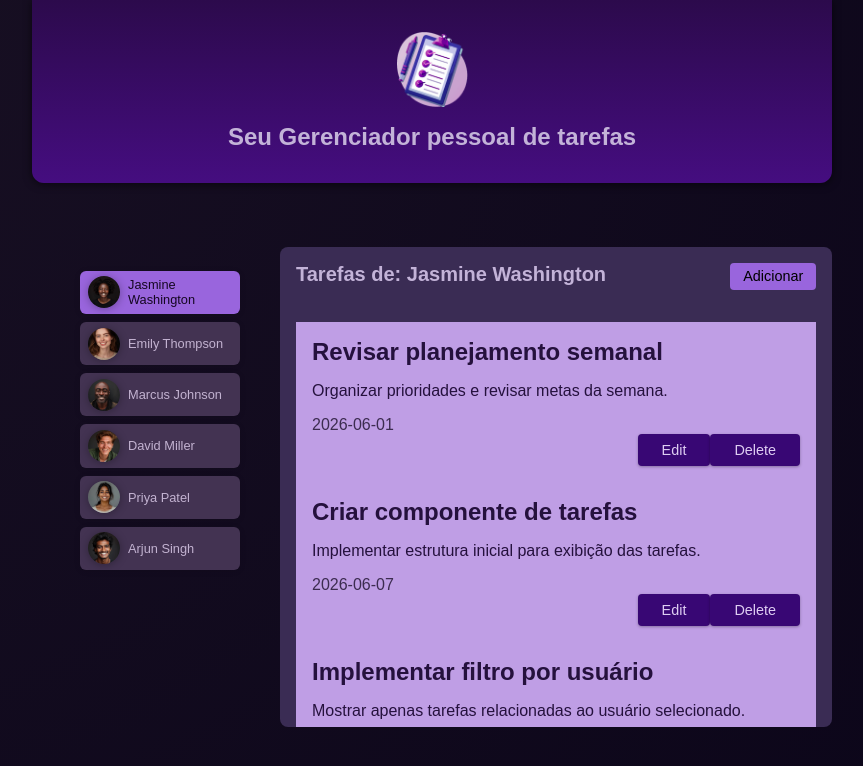
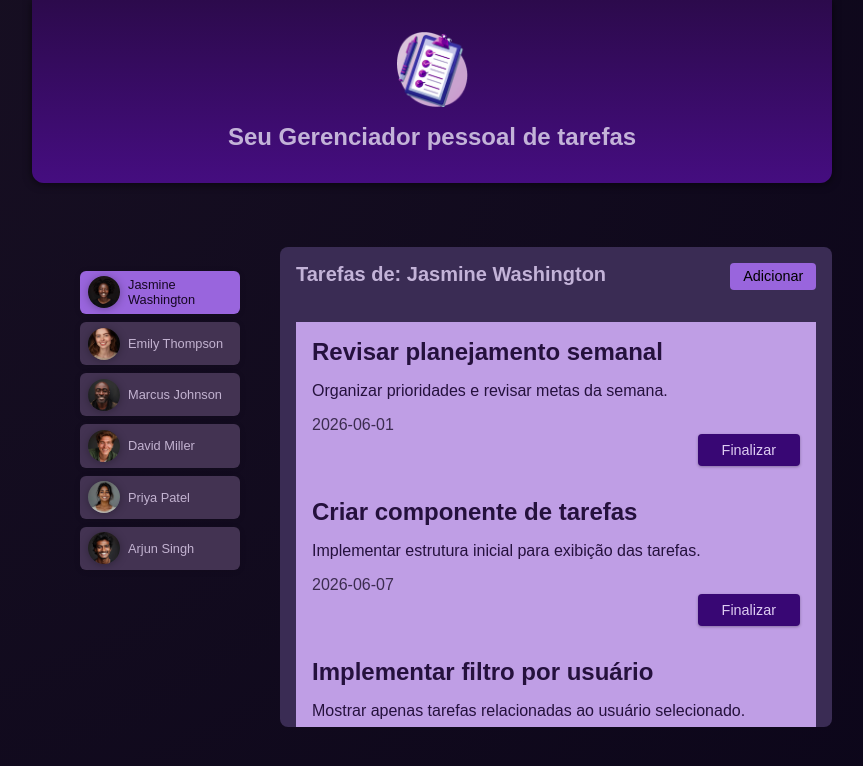
Before and after one commit to jbrunomf/tudu, an Angular app: page / in a window 1280 px wide. Both pictures are taken after a click on the button "Jasmine Washington". Shown: the top 766 px of the page, without its empty margins (208-1071 px from the left). Built offline with nearby package versions, Linux system fonts and the light colour scheme.

Commit message:
Add task completion functionality with event emission and filtering

```diff
--- a/src/app/tasks/task/task.html
+++ b/src/app/tasks/task/task.html
@@ -4,8 +4,7 @@
     <p>{{ task.summary }}</p>
     <time>{{ task.dueDate }}</time>
     <div class="actions">
-      <button>Edit</button>
-      <button>Delete</button>
+      <button (click)="onCompleteTask()">Finalizar</button>
     </div>
   </article>
 } @else {
--- a/src/app/tasks/task/task.ts
+++ b/src/app/tasks/task/task.ts
@@ -1,4 +1,4 @@
-import {Component, Input} from '@angular/core';
+import {Component, EventEmitter, Input, Output} from '@angular/core';
 import {IUser} from '../../user/IUser';
 import {TaskModel} from './task.model';
 
@@ -12,4 +12,10 @@ import {TaskModel} from './task.model';
 export class Task {
   @Input({required: true}) task!: TaskModel;
   @Input() user!: IUser;
+  @Output() complete = new EventEmitter<number>();
+
+
+  onCompleteTask() {
+    this.complete.emit(this.task.id);
+  }
 }
--- a/src/app/tasks/tasks.html
+++ b/src/app/tasks/tasks.html
@@ -6,6 +6,6 @@
     </menu>
   </header>
   @for (task of selectedUserTasks; track task.id) {
-    <app-task [task]="task"/>
+    <app-task [task]="task" (complete)="onTaskComplete($event)"/>
   }
 </section>
--- a/src/app/tasks/tasks.ts
+++ b/src/app/tasks/tasks.ts
@@ -1,9 +1,8 @@
-import {Component, Input, OnInit} from '@angular/core';
+import {Component, Input} from '@angular/core';
 import {IUser} from '../user/IUser';
 import {Task} from './task/task';
 import {DUMMYTASKS} from '../DUMMY-TASKS';
 import {TaskModel} from './task/task.model';
-
 
 
 @Component({
@@ -23,4 +22,8 @@ export class Tasks {
   get selectedUserTasks() {
     return this.tasks.filter(task => task.userId === this.user?.id);
   }
+
+  onTaskComplete(id: number) {
+    this.tasks = this.tasks.filter(task => task.id !== id);
+  }
 }
```
